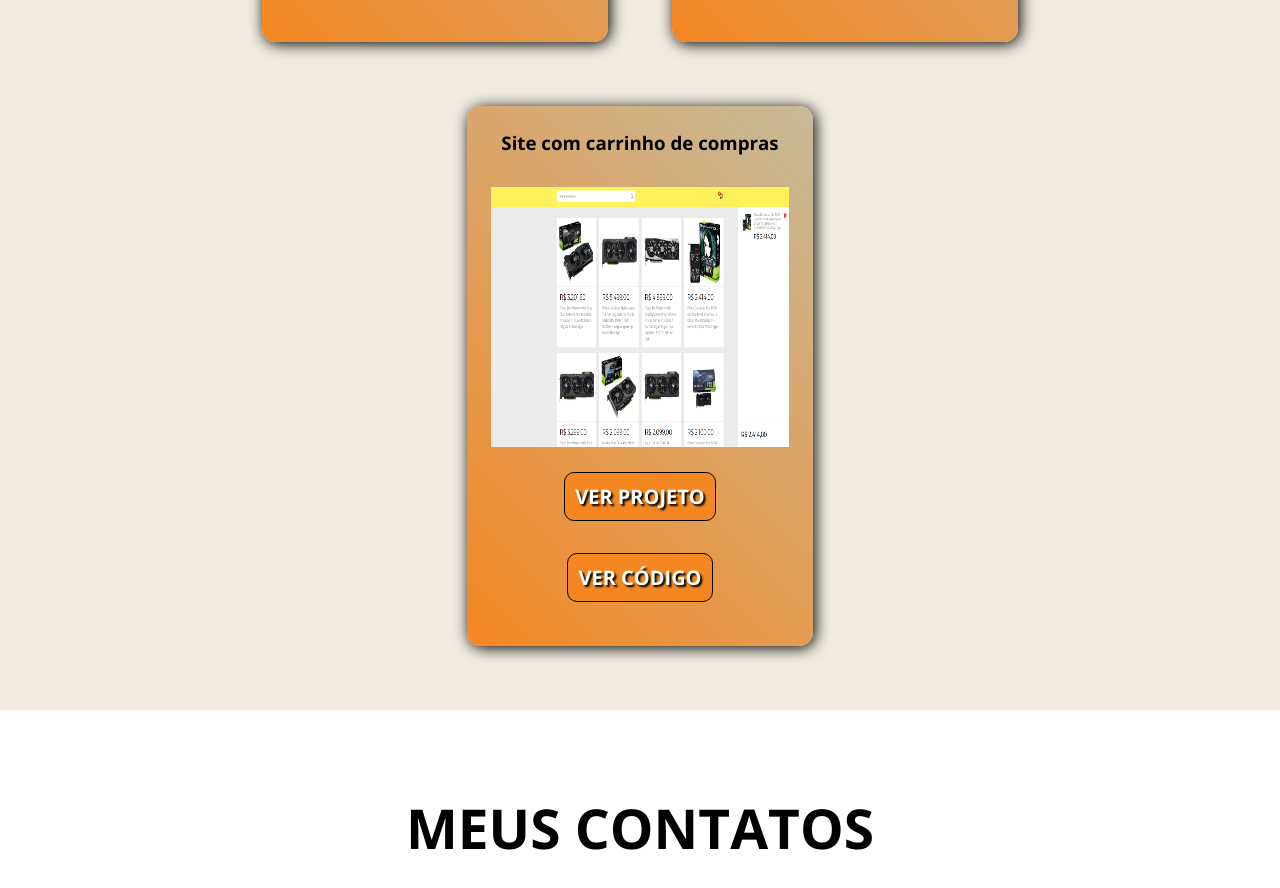
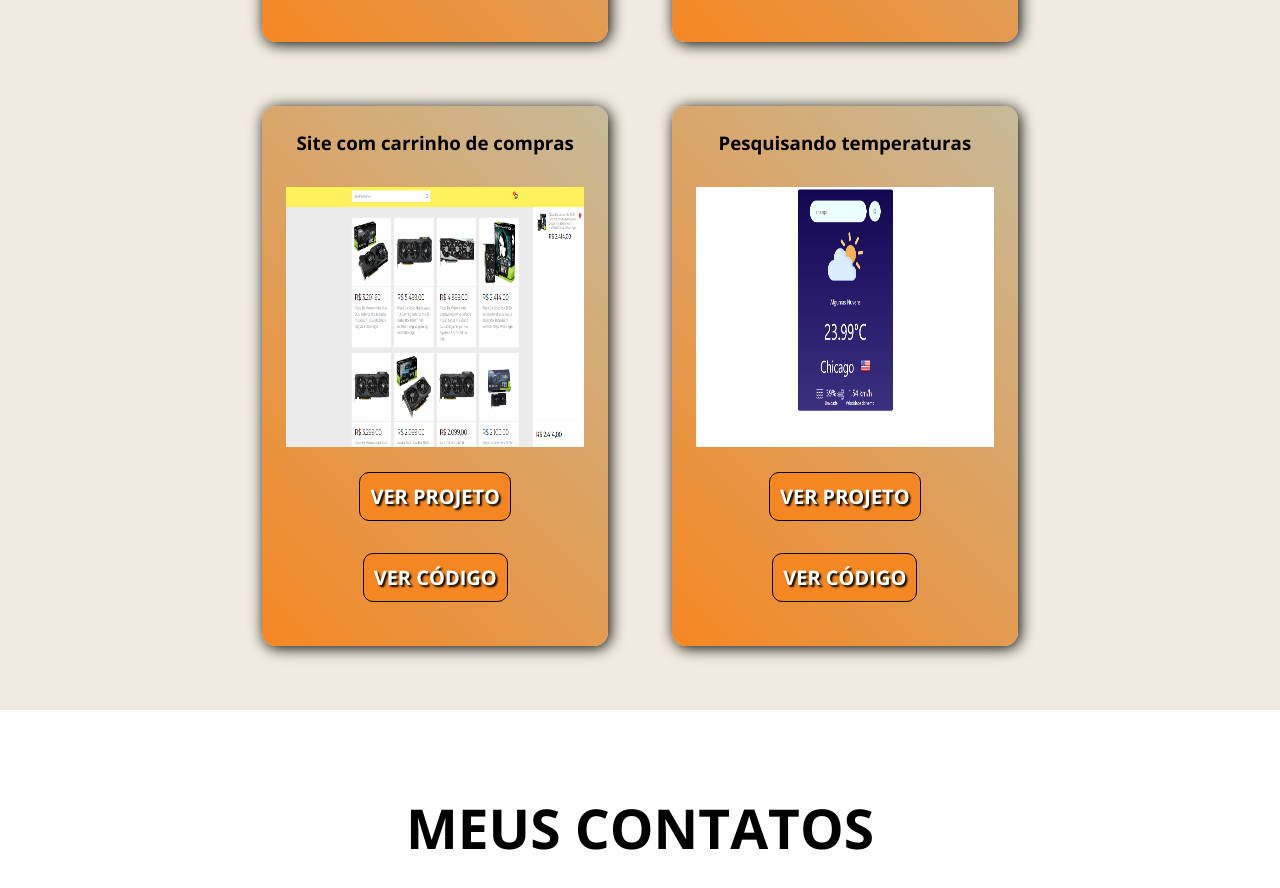
Before and after one commit to MarcosAF9/meu-portfolio-react, a React (Vite) app: page / in a window 1280 px wide. Shown: the part 4164-5052 px from the top of the page. Built offline with nearby package versions, Linux system fonts and the light colour scheme.

Commit message:
Projeto de pesquisa de temperaturas adicionado

```diff
--- a/src/components/Works/projects.js
+++ b/src/components/Works/projects.js
@@ -7,6 +7,7 @@ import img6 from "../../assets/consulta-cep.png";
 import img7 from "../../assets/jazz-school.png";
 import img8 from "../../assets/site-filmes.png";
 import img9 from "../../assets/shopping-cart.png";
+import img10 from "../../assets/pesquisando-temperaturas.png";
 
 export const projects = [
   {
@@ -72,4 +73,11 @@ export const projects = [
     image: img9,
     id: 9,
   },
+  {
+    title: "Pesquisando temperaturas",
+    linkProjeto: "https://pesquisando-temperaturas.vercel.app/",
+    linkCodigo: "https://github.com/MarcosAF9/pesquisando-temperaturas",
+    image: img10,
+    id: 10,
+  },
 ];
```
Also changed, not shown: src/assets/pesquisando-temperaturas.png (added).
